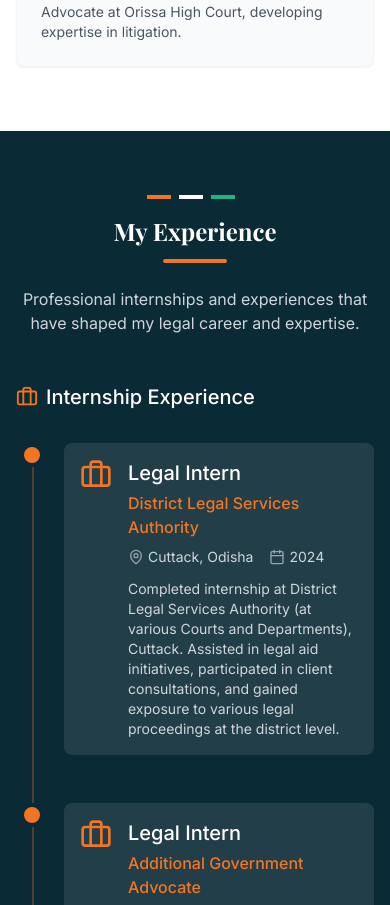
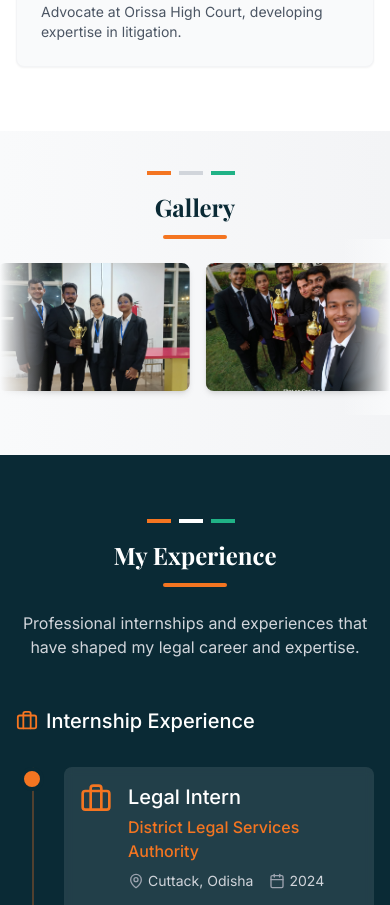
Before and after one commit to JayadipSahoo/Sumanjeet, a React (Vite) app: page / in a window 390 px wide. Shown: the part 5783-6688 px from the top of the page. Built offline with nearby package versions, Linux system fonts and the light colour scheme.

Commit message:
Responsive

```diff
--- a/src/App.jsx
+++ b/src/App.jsx
@@ -12,6 +12,7 @@ import Skills from './components/sections/Skills';
 import Achievements from './components/sections/Achievements';
 import Experience from './components/sections/Experience';
 import Contact from './components/sections/Contact';
+import ImageCarousel from './components/ImageCarousel';
 
 function App() {
   const [isLoading, setIsLoading] = useState(true);
@@ -50,6 +51,7 @@ function App() {
         <About />
         <Skills />
         <Achievements />
+        <ImageCarousel />
         <Experience />
         <Contact />
       </main>
--- /dev/null
+++ b/src/components/ImageCarousel.jsx
@@ -0,0 +1,91 @@
+import { useEffect, useState } from 'react';
+import { motion } from 'framer-motion';
+
+// Import all images
+import Image1 from '../assets/carousel/Image1.jpg';
+import Image2 from '../assets/carousel/Image2.jpg';
+import Image3 from '../assets/carousel/Image3.jpg';
+import Image4 from '../assets/carousel/Image4.jpg';
+import Image5 from '../assets/carousel/Image5.jpg';
+import Image6 from '../assets/carousel/Image6.jpg';
+import Image7 from '../assets/carousel/Image7.jpg';
+import Image8 from '../assets/carousel/Image8.jpg';
+import Image9 from '../assets/carousel/Image9.jpg';
+
+const ImageCarousel = () => {
+  const images = [Image1, Image2, Image3, Image4, Image5, Image6, Image7, Image8, Image9];
+  const [scrollPosition, setScrollPosition] = useState(0);
+
+  // Create duplicated images for infinite scroll effect
+  const duplicatedImages = [...images, ...images];
+
+  useEffect(() => {
+    const intervalId = setInterval(() => {
+      setScrollPosition((prevPosition) => {
+        // When we've scrolled through the original set, reset to beginning
+        if (prevPosition >= 100) {
+          return 0;
+        }
+        return prevPosition + 0.2; // Adjust speed by changing this value (lower = slower)
+      });
+    }, 20); // Lower interval for smoother animation
+
+    return () => clearInterval(intervalId);
+  }, []);
+
+  return (
+    <div className="py-10 bg-gradient-to-r from-gray-50 to-gray-100 overflow-hidden">
+      <div className="container mx-auto px-4 mb-8">
+        <div className="flex flex-col items-center">
+          <div className="flex items-center mb-4">
+            <span className="h-1 w-6 bg-[#f47521] mr-2"></span>
+            <span className="h-1 w-6 bg-gray-300 mr-2"></span>
+            <span className="h-1 w-6 bg-[#20b286] mr-2"></span>
+          </div>
+          <motion.h2
+            initial={{ opacity: 0, y: 20 }}
+            whileInView={{ opacity: 1, y: 0 }}
+            viewport={{ once: true }}
+            transition={{ duration: 0.5 }}
+            className="text-2xl sm:text-3xl md:text-4xl font-serif font-bold text-[#0a2a35] mb-3 sm:mb-4 text-center"
+          >
+            Gallery
+          </motion.h2>
+          <div className="w-16 sm:w-20 h-1 bg-[#f47521] rounded-full"></div>
+        </div>
+      </div>
+
+      <div className="relative overflow-hidden">
+        {/* Left gradient fade effect */}
+        <div className="absolute left-0 top-0 bottom-0 w-12 sm:w-20 z-10 bg-gradient-to-r from-gray-50 to-transparent"></div>
+
+        <motion.div
+          className="flex gap-4 py-6 px-4"
+          style={{
+            x: `-${scrollPosition}%`,
+            transition: 'transform linear',
+          }}
+        >
+          {duplicatedImages.map((image, index) => (
+            <div
+              key={index}
+              className="flex-shrink-0 w-48 sm:w-60 md:w-72 h-32 sm:h-40 md:h-48 rounded-lg overflow-hidden shadow-md relative group"
+            >
+              <img
+                src={image}
+                alt={`Gallery image ${index % images.length + 1}`}
+                className="w-full h-full object-cover transition-transform duration-700 group-hover:scale-110"
+              />
+              <div className="absolute inset-0 bg-gradient-to-t from-black/50 to-transparent opacity-0 group-hover:opacity-100 transition-opacity duration-300"></div>
+            </div>
+          ))}
+        </motion.div>
+
+        {/* Right gradient fade effect */}
+        <div className="absolute right-0 top-0 bottom-0 w-12 sm:w-20 z-10 bg-gradient-to-l from-gray-50 to-transparent"></div>
+      </div>
+    </div>
+  );
+};
+
+export default ImageCarousel;
```
